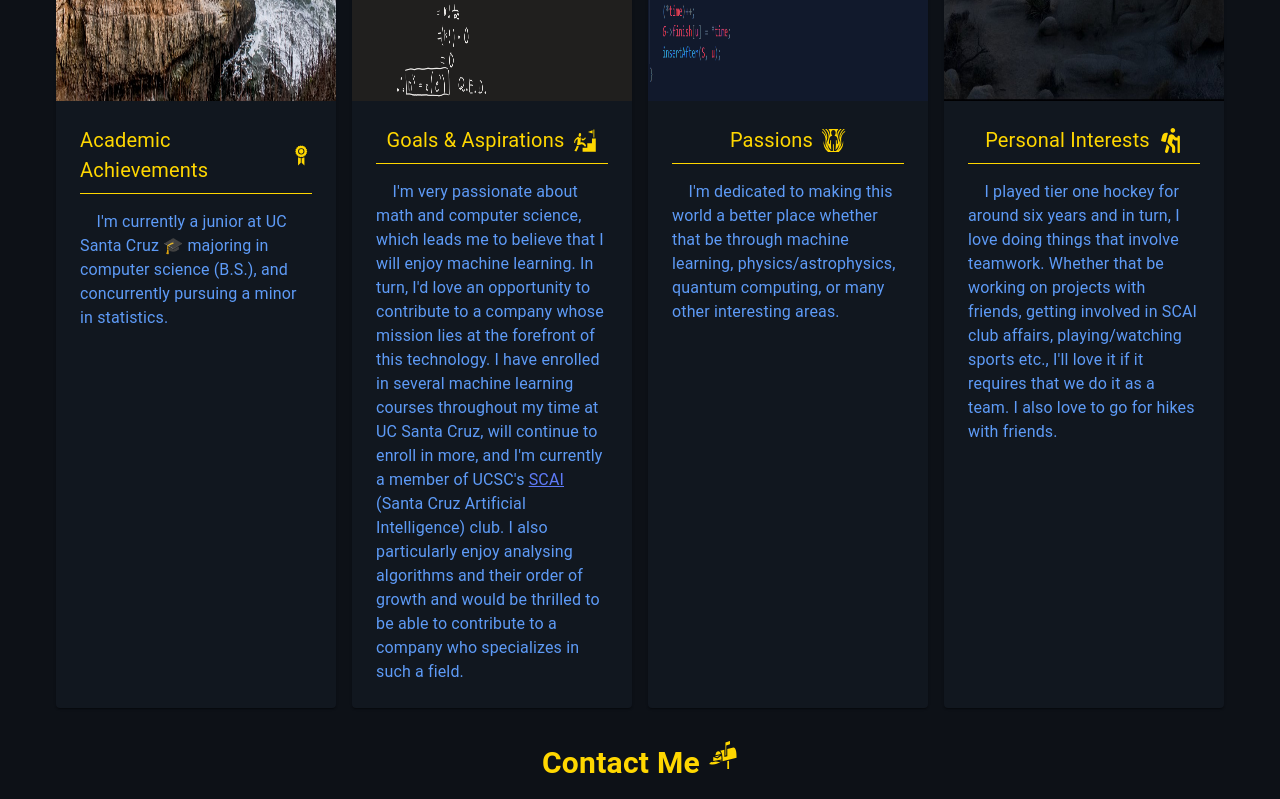
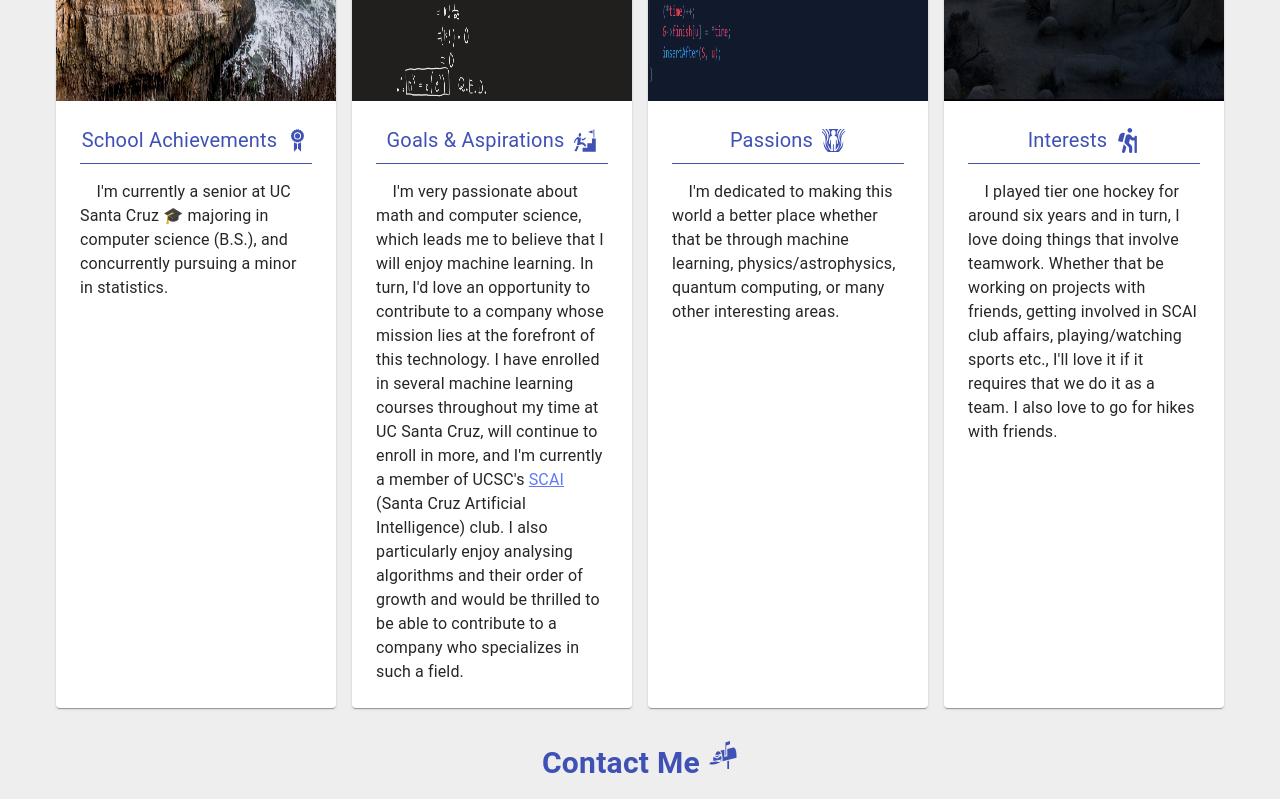
Before and after one commit to Donovanphenry/Donovanphenry, a React (Create React App) app: page /#/ in a window 1280 px wide. Shown: the part 960-1759 px from the top of the page. Built offline with nearby package versions, Linux system fonts and the light colour scheme.

Commit message:
Sections home page smaller

```diff
--- a/src/App.js
+++ b/src/App.js
@@ -28,7 +28,7 @@ const useStyles = makeStyles({
  */
 function App() {
   const classes = useStyles();
-  const appCol = localStorage.getItem('AppColors') || 'dark';
+  const appCol = localStorage.getItem('AppColors') || 'light';
   const [userTheme, setUserTheme] = React.useState(appCol == 'dark' ? AppColors.darkTheme : AppColors.lightTheme);
 
   React.useEffect(() => {
--- a/src/Home.js
+++ b/src/Home.js
@@ -612,7 +612,7 @@ function Home() {
               <Box className={classes.homeInfoTextFlex}>
                 <Box className = {classes.homeInfoSectionTitle}>
                   <Typography className={classes.homeInfoHeader}>
-                    Academic Achievements
+                    School Achievements
                   </Typography>
 
                   <GiAchievement className = {classes.homeInfoIcon} />
@@ -620,7 +620,7 @@ function Home() {
 
                 <Typography className={classes.homeInfoTypog}>
                   &nbsp;&nbsp;&nbsp;&nbsp;I&apos;m
-                  currently a junior at UC Santa Cruz 🎓
+                  currently a senior at UC Santa Cruz 🎓
                   majoring in computer science (B.S.), and concurrently
                   pursuing a minor in statistics.
                 </Typography>
@@ -705,7 +705,7 @@ function Home() {
               <Box className={classes.homeInfoTextFlex}>
                 <Box className = {classes.homeInfoSectionTitle}>
                   <Typography className={classes.homeInfoHeader}>
-                    Personal Interests
+                    Interests
                   </Typography>
 
                   <FaHiking className = {classes.homeInfoIcon} />
```
Also changed, not shown: 12 other files (tests, documents, lock files or other folders).
